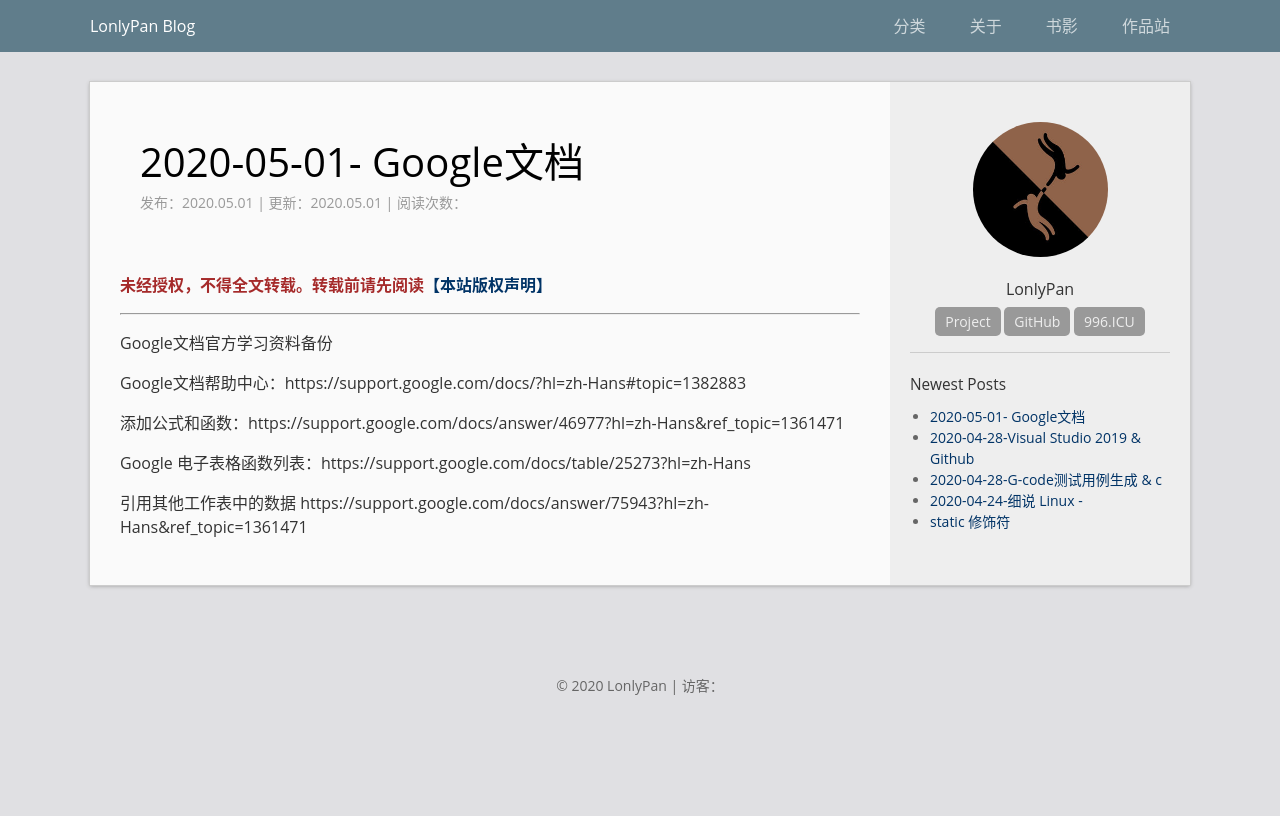
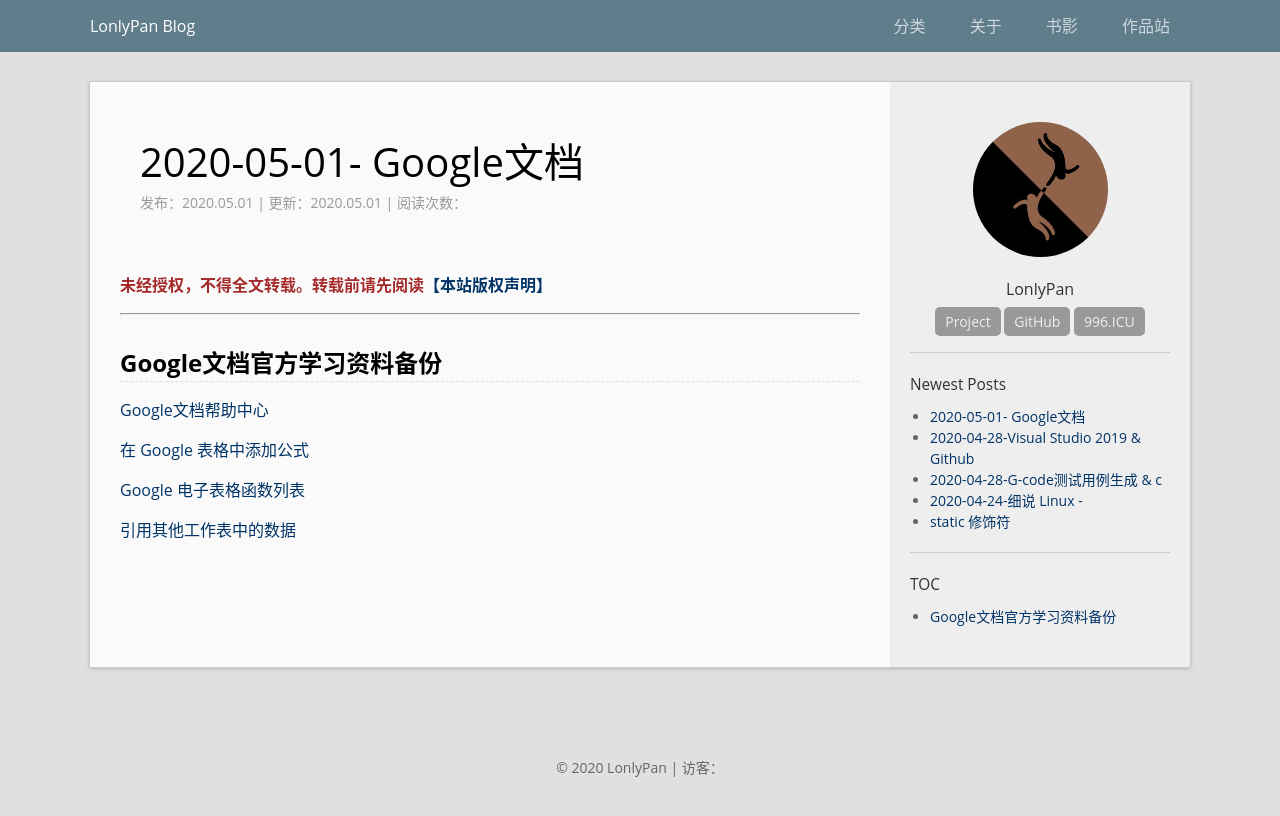
Before and after one commit to LonlyStack/LonlyPan.github.io, a Jekyll site: the page built from _posts/2020-05-01- Google文档.md, in a window 1280 px wide. Shown: the top 816 px of the page. Built offline with Jekyll 4.4.1, drawn with Linux system fonts in a browser that asks for light colours; comment, search, counter and statistics services are not loaded.

Commit message:
修改文件: _posts/2020-05-01- Google文档.md

```diff
--- a/_posts/2020-05-01- Google文档.md
+++ b/_posts/2020-05-01- Google文档.md
@@ -3,17 +3,17 @@
 title: "2020-05-01- Google文档"
 date: 2020-05-01
 last_modified_at: 2020-05-01
-categories: c&c++
+categories: 办公
 ---
 
-Google文档官方学习资料备份
+## Google文档官方学习资料备份
 
 <!--more-->
 
-Google文档帮助中心：https://support.google.com/docs/?hl=zh-Hans#topic=1382883
+[Google文档帮助中心](https://support.google.com/docs/?hl=zh-Hans#topic=1382883)
 
-添加公式和函数：https://support.google.com/docs/answer/46977?hl=zh-Hans&ref_topic=1361471
+[在 Google 表格中添加公式](https://support.google.com/docs/answer/46977?hl=zh-Hans&ref_topic=1361471)
 
-Google 电子表格函数列表：https://support.google.com/docs/table/25273?hl=zh-Hans
+[Google 电子表格函数列表](https://support.google.com/docs/table/25273?hl=zh-Hans)
 
-引用其他工作表中的数据 https://support.google.com/docs/answer/75943?hl=zh-Hans&ref_topic=1361471
+[引用其他工作表中的数据](https://support.google.com/docs/answer/75943?hl=zh-Hans&ref_topic=1361471)
```
